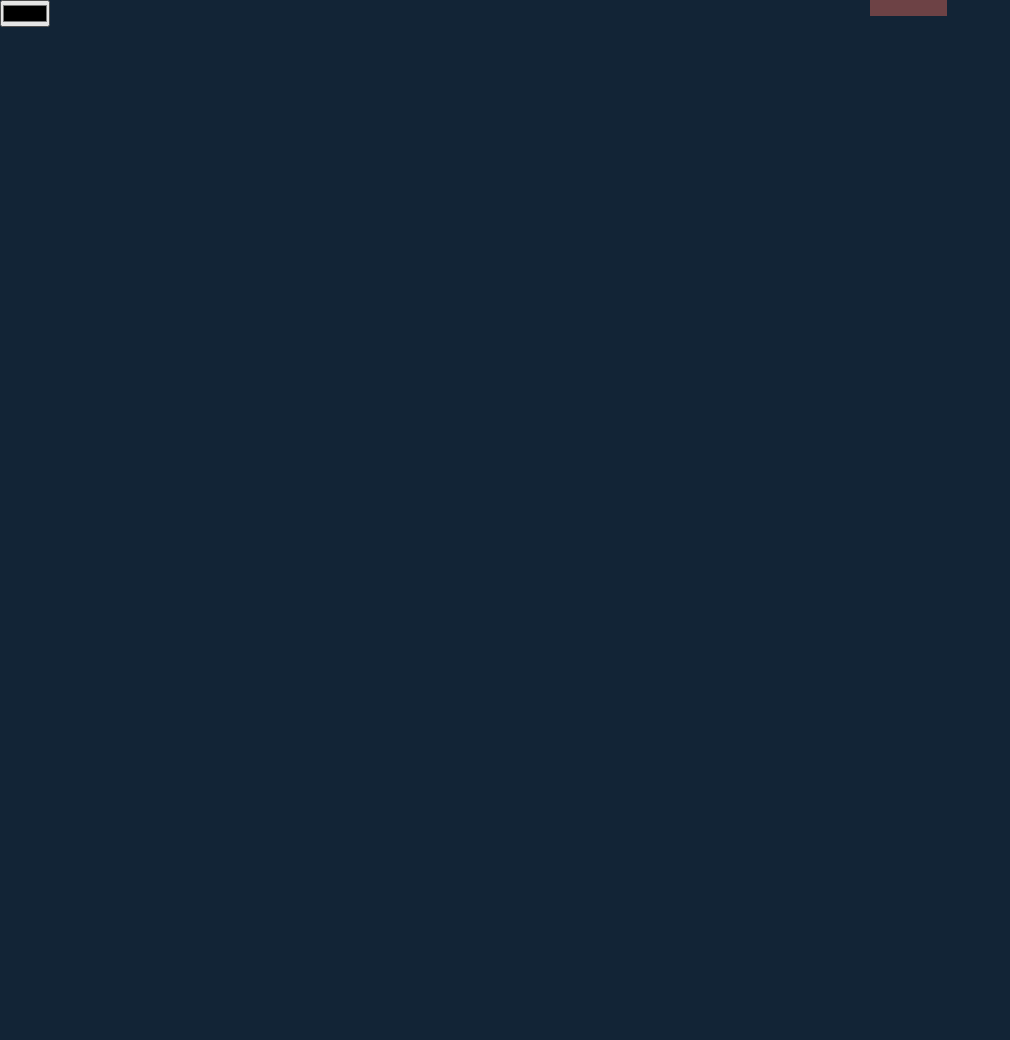
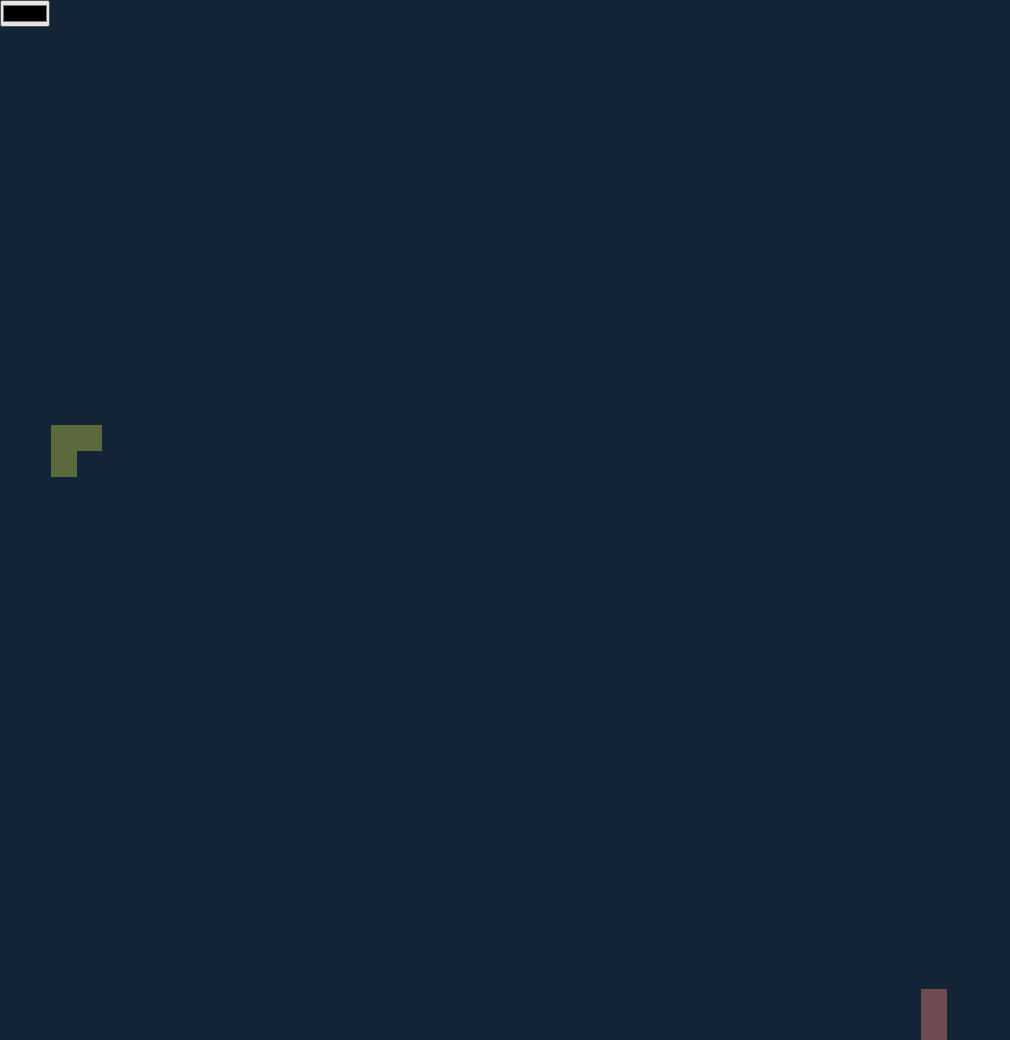
Before and after one commit to justindanielclark/etch-a-sketch, a plain HTML site: page index.html in a window 1280 px wide. Shown: the whole page, without its empty margins (0-1010 px from the left). Drawn offline with Linux system fonts and the light colour scheme.

Commit message:
added .occupied class, snakes now modify squares they move into to .occupied

```diff
--- a/index.css
+++ b/index.css
@@ -47,8 +47,8 @@ body {
     left: 0;
     z-index: -100;
 }
-#background>.item{
-    /* border:  */
+#background>.occupied{
+    /* outline: 1px solid white; */
 }
 #background>.head{
     outline: 1px solid rgba(255,255,255, .2);
--- a/index.js
+++ b/index.js
@@ -1,7 +1,8 @@
 class Snake {
     static directions = [0,1,2,3]; // up, right, down, left
     static tendency = 25;
-    static growthRate = 25;
+    static growthRate = 10;
+    static colorAdjust = 50;
     constructor(startingX, startingY){
         this.x = startingX;
         this.y = startingY;
@@ -12,30 +13,37 @@ class Snake {
         this.tendency = 10;
         this.turns = 0;
         this.color = {
-            red: Math.floor(Math.random()*255),
-            green: Math.floor(Math.random()*255),
-            blue: Math.floor(Math.random()*255),
+            red: Math.floor(Snake.colorAdjust+ Math.random()*(255-Snake.colorAdjust)),
+            green: Math.floor(Snake.colorAdjust + Math.random()*(255-Snake.colorAdjust)),
+            blue: Math.floor(Snake.colorAdjust + Math.random()*(255-Snake.colorAdjust)),
             alpha: .4
         }
     }
-    updatePosition(){
+    initialize(){
+        SnakeGame.getTile(this.x, this.y).classList.toggle('occupied');
+        SnakeGame.getTile(this.x, this.y).style.backgroundColor = `rgba(${this.color.red}, ${this.color.green}, ${this.color.blue}, ${this.color.alpha})`;
+        return this;
+    }
+    adjustPosition(){
+        //Remove the last element in the area, or add if the snake hasn't hit full length
+        this.positions.unshift([this.x, this.y]);
+        SnakeGame.getTile(this.x, this.y).classList.toggle('occupied');
+        SnakeGame.getTile(this.x, this.y).style.backgroundColor = `rgba(${this.color.red}, ${this.color.green}, ${this.color.blue}, ${this.color.alpha})`;
+        if (this.positions.length > this.length){
+            let tail = this.positions.pop();
+            SnakeGame.map.get(tail[0].toString()).get(tail[1].toString()).classList.toggle('occupied');
+            SnakeGame.map.get(tail[0].toString()).get(tail[1].toString()).style.backgroundColor = null;
+        }
+        this.turns++;
+    }
+    grow(){
         if (this.turns > Snake.growthRate){
             this.length++;
             this.turns = 0;
         }
-
-        if(Math.floor(Math.random()*this.tendency) === 0){
-            let newDirection = Math.floor(Math.random()*Snake.directions.length);
-            while(newDirection === this.lastDirection || newDirection === ((this.lastDirection+2)%4)){
-                newDirection = Math.floor(Math.random()*Snake.directions.length);
-            }
-            this.lastDirection = this.currentDirection;
-            this.currentDirection = newDirection;
-            this.tendency = Snake.tendency;
-        } else {
-            this.tendency--;
-        }
-
+        //NOTE: Turns is incremented in adjustPosition() every update call.
+    }
+    move(){
         switch(this.currentDirection){
             case 0: {
                 if(this.y - 1 < 0) {
@@ -62,15 +70,25 @@ class Snake {
                 break;
             }
         }
-        //Remove the last element in the area, or add if the snake hasn't hit full length
-        this.positions.unshift([this.x, this.y]);
-        SnakeGame.map.get(this.x.toString()).get(this.y.toString()).style.backgroundColor = `rgba(${this.color.red}, ${this.color.green}, ${this.color.blue}, ${this.color.alpha})`;
-        if (this.positions.length > this.length){
-            let tail = this.positions.pop();
-            SnakeGame.map.get(tail[0].toString()).get(tail[1].toString()).style.backgroundColor = null;
+    }
+    update(){
+        this.grow();
+
+        if(Math.floor(Math.random()*this.tendency) === 0){
+            let newDirection = Math.floor(Math.random()*Snake.directions.length);
+            while(newDirection === this.lastDirection || newDirection === ((this.lastDirection+2)%4)){
+                newDirection = Math.floor(Math.random()*Snake.directions.length);
+            }
+            this.lastDirection = this.currentDirection;
+            this.currentDirection = newDirection;
+            this.tendency = Snake.tendency;
+        } else {
+            this.tendency--;
         }
 
-        this.turns++;
+        this.move();
+        this.adjustPosition();
+
     }
 }
 class SnakeGame {
@@ -79,7 +97,7 @@ class SnakeGame {
     static map = new Map();
     static snakes = [];
     static interval;
-    static updateTimer = 50;
+    static updateTimer = 500;
     static createGrid(){
         const background = document.querySelector(`#background`);
         for(let i = 0; i < SnakeGame.gridSize; i++){
@@ -96,26 +114,26 @@ class SnakeGame {
             SnakeGame.map.get((i%SnakeGame.gridSize).toString()).set((Math.floor(i/SnakeGame.gridSize)).toString(), div);
         }
     }
-    static createSnake(){
-        SnakeGame.snakes.push(new Snake(Math.floor(SnakeGame.gridSize * Math.random()), Math.floor(SnakeGame.gridSize * Math.random()), this));
+    static createSnake(num = 1){
+        for(let i = 0; i < num; i++){
+            let randomX = Math.floor(SnakeGame.gridSize * Math.random());
+            let randomY = Math.floor(SnakeGame.gridSize * Math.random());
+            SnakeGame.snakes.push(new Snake(randomX, randomY).initialize());
+        }
     }
-    // static createSnake(num){
-    //     console.log('hit');
-    //     for(let i = 0; i < num; i++){
-    //         SnakeGame.createSnake();
-    //     }
-    // }
     static setUpdateTimer(){
         SnakeGame.interval = setInterval(()=>{
-            SnakeGame.snakes.forEach(snake=>snake.updatePosition())
+            SnakeGame.snakes.forEach(snake=>snake.update())
         }, SnakeGame.updateTimer)
 
     }
     static pauseUpdateTimer(){
         clearInterval(SnakeGame.interval);
     }
-    static toggleHovered(e){
-        e.target.classList.toggle('hovered');
+    static getTile(x,y){
+        if (!(typeof x === `string`)){x = x.toString()}
+        if (!(typeof y === `string`)){y = y.toString()}
+        return SnakeGame.map.get(x).get(y);
     }
 }
 class DrawSpace {
@@ -143,11 +161,7 @@ class DrawSpace {
 
 
 SnakeGame.createGrid();
-SnakeGame.createSnake();
-
-for(let i = 0; i < 20; i++){
-    SnakeGame.snakes.forEach(snake=>snake.updatePosition())
-}
+SnakeGame.createSnake(3);
 SnakeGame.setUpdateTimer();
 
 
```
